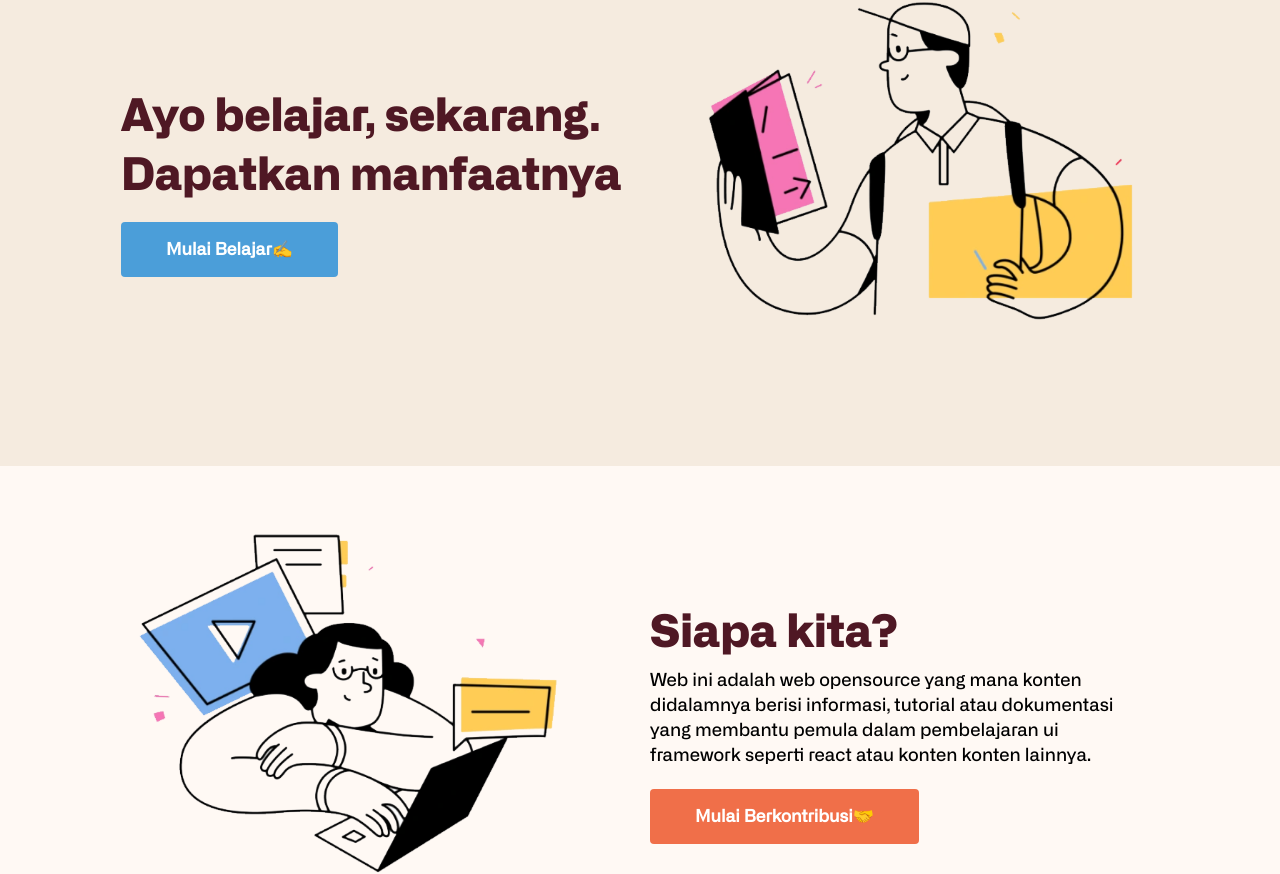
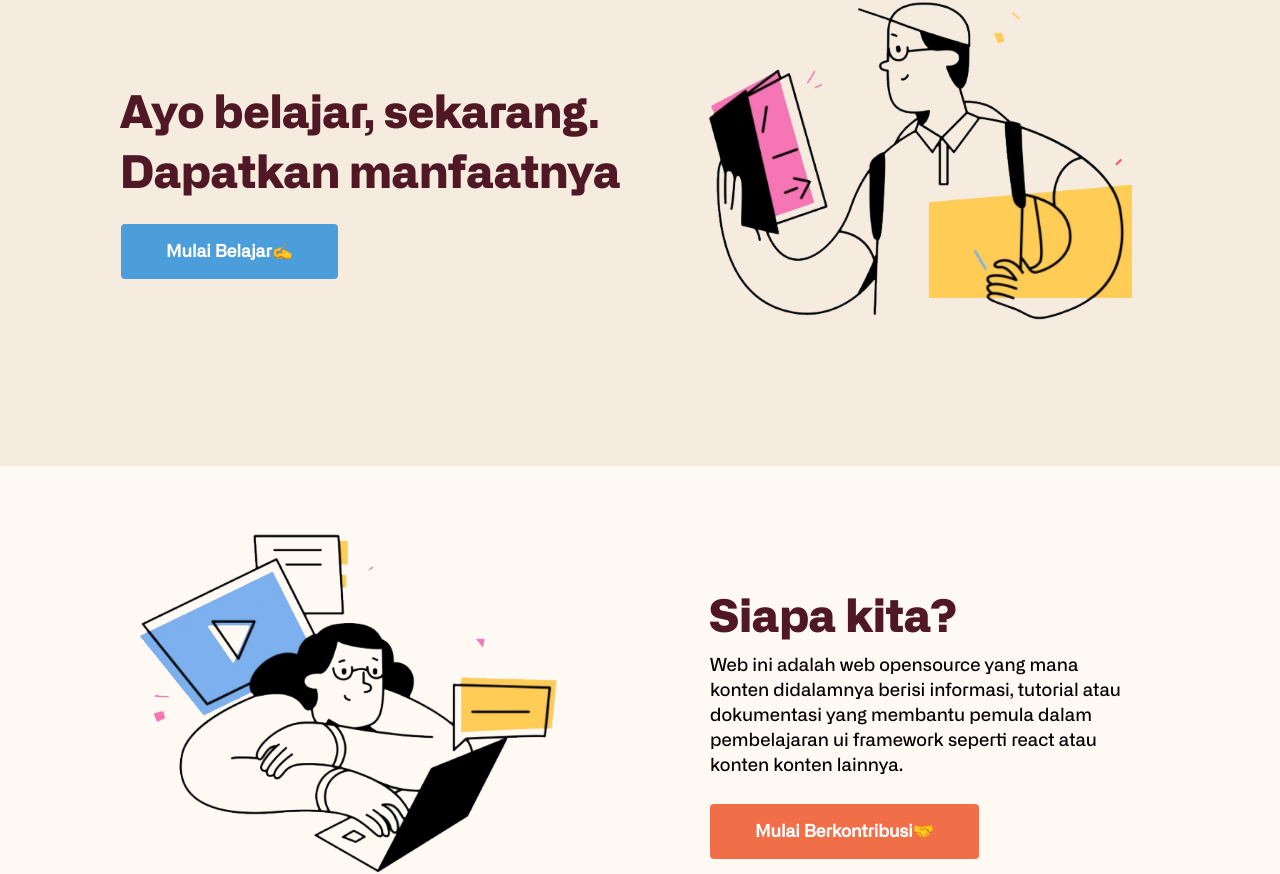
Before and after one commit to foxxydevs/foxxydevs, a React (Create React App) app: page / in a window 1280 px wide. Shown: the part 206-1080 px from the top of the page. Built offline with nearby package versions, Linux system fonts and the light colour scheme.

Commit message:
feat: fixing bug on header layout

```diff
--- a/src/components/ArtboardComponent/ArtboardDetail/ArtboardDetail.styles.ts
+++ b/src/components/ArtboardComponent/ArtboardDetail/ArtboardDetail.styles.ts
@@ -78,7 +78,7 @@
 export const TextWrapper = styled.div<TyphographyProps>`
   padding-top: 0;
   max-width: 100%;
-  margin-left: ${({ isReverse }) => (isReverse ? '-10px' : '-24px')};
+  margin-left: ${({ isReverse }) => (isReverse ? '50px' : '-24px')};
 
   @media screen and (max-width: 1024px) {
     margin-left: ${({ isReverse }) => (isReverse ? '-30px' : '-15px')};
@@ -97,7 +97,7 @@
 export const HeadingOne = styled.h1<TyphographyProps>`
   font-size: 45px;
   line-height: 1.1;
-  margin-left: -5px;
+  margin-left: -6px;
   width: ${({ isReverse }) => (isReverse ? '520px' : '650px')};
   color: #4f1824;
   margin-bottom: 10px;
@@ -105,10 +105,12 @@
 
   @media screen and (max-width: 884px) {
     width: ${({ isReverse }) => isReverse && '650px'};
+    margin-left: -1px;
     font-size: 40px;
   }
 
   @media screen and (max-width: 768px) {
+    width: 105%;
     font-size: 42px;
   }
 
@@ -130,13 +132,14 @@
 export const HeadingTwo = styled.h1<TyphographyProps>`
   font-size: 45px;
   line-height: 1.1;
-  margin-left: -5px;
+  margin-left: -6px;
   width: ${({ isReverse }) => (isReverse ? '520px' : '650px')};
   color: #4f1824;
   font-family: 'AllianceEB';
 
   @media screen and (max-width: 884px) {
     width: ${({ isReverse }) => isReverse && '650px'};
+    margin-left: -1px;
     font-size: 40px;
   }
 
@@ -168,12 +171,18 @@
   margin-left: -5px;
 
   @media screen and (max-width: 1024px) {
-    font-size: 16px;
+    font-size: 20px;
     text-align: justify;
-    margin-left: 0px;
+    margin-left: -5px;
   }
 
   @media screen and (max-width: 884px) {
+    margin: 0px;
+    max-width: 650px;
+  }
+
+  @media screen and (max-width: 600px) {
+    font-size: 17px;
     max-width: 650px;
   }
 
@@ -221,7 +230,7 @@
 
 export const Button = styled.button<ButttonProps>`
   border-radius: 4px;
-  margin-top: 20px;
+  margin-top: 25px;
   background: ${(props) => props.color};
   white-space: nowrap;
   padding: ${({ big }) => (big ? '17px 45px' : '10px 20px')};
```
